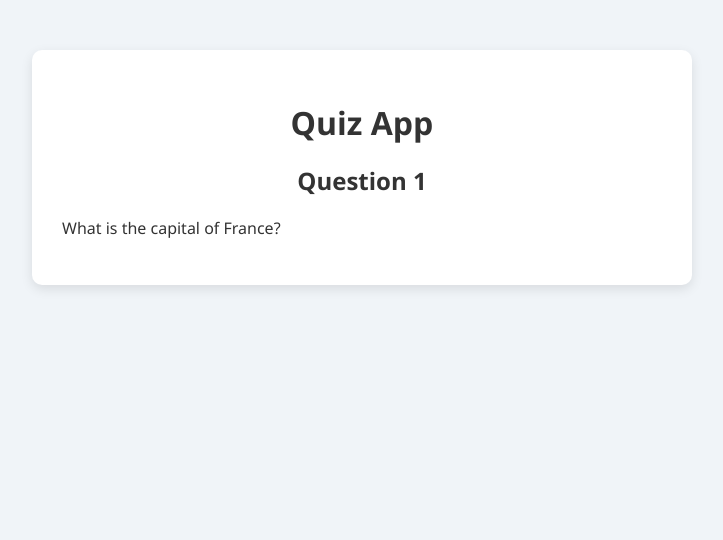
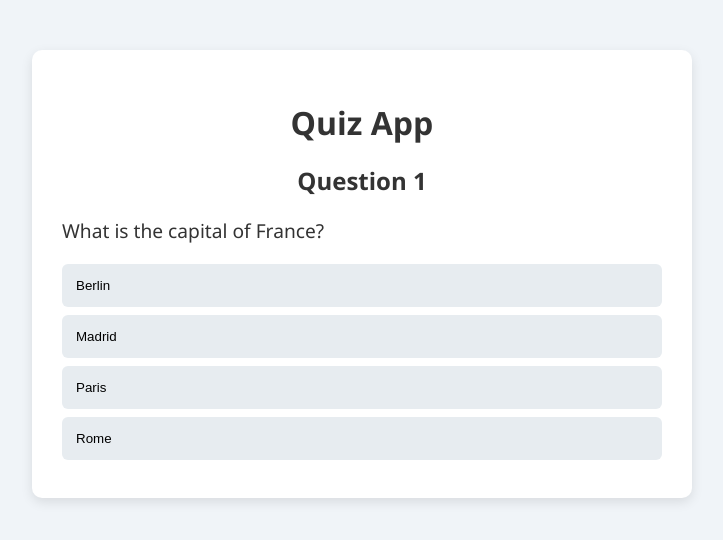
Before and after one commit to Swellmary/QUIZ-APP-ReactJS, a React (Vite) app: page / in a window 1280 px wide. Shown: the top 540 px of the page, without its empty margins (278-1001 px from the left). Built offline with nearby package versions, Linux system fonts and the light colour scheme.

Commit message:
now wee don't really wanna do the manual load instead just get the array asigned to options

```diff
--- a/src/components/quiz.jsx
+++ b/src/components/quiz.jsx
@@ -22,7 +22,12 @@ function Quiz() {
         <div>
 
             <h2>Question 1</h2>
-            <p>{questionBank[0].question}</p>
+            <p className="question">{questionBank[0].question}</p>
+
+            <button className="option">Berlin</button>
+            <button className="option">Madrid</button>
+            <button className="option">Paris</button>
+            <button className="option">Rome</button>
         </div>
     );
 }
```
